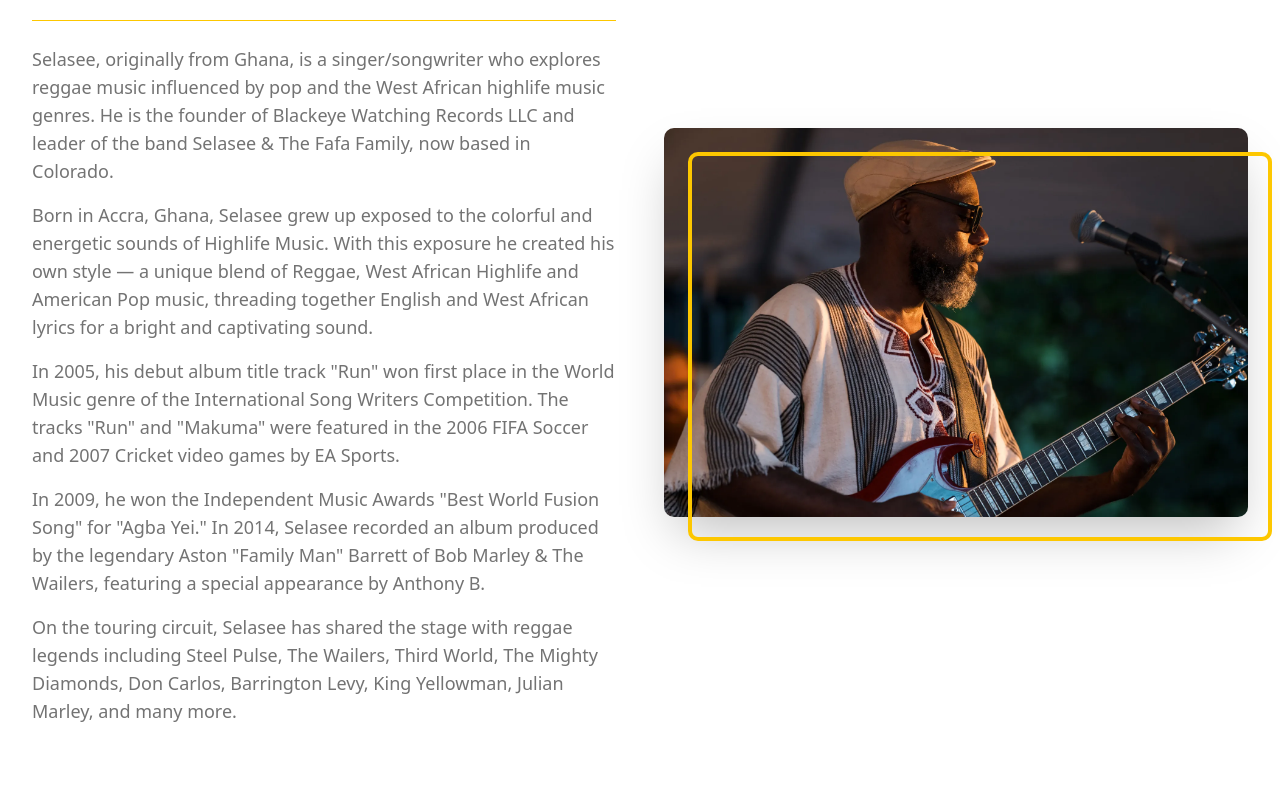
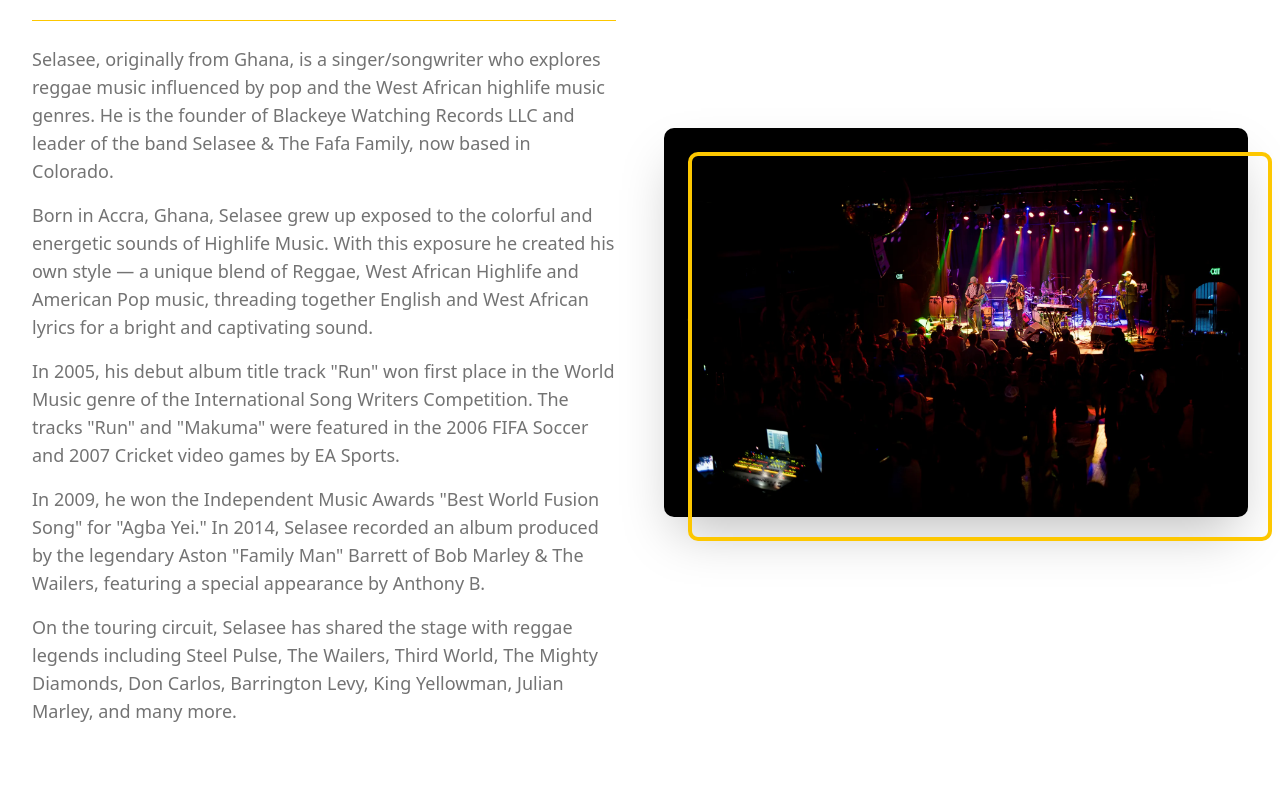
Before and after one commit to Zacharyflynn06/selasee, a SvelteKit app: page / in a window 1280 px wide. Shown: the part 960-1754 px from the top of the page. Built offline with nearby package versions, Linux system fonts and the light colour scheme.

Commit message:
Update hero and gallery images with new band photos
Replace hero section image from "Selasee Hero.webp" to "Full Band.webp" and update first gallery card from Jazz Is Dead performance to Selasee Atiase portrait with updated alt text and captions.

```diff
--- a/src/routes/+page.svelte
+++ b/src/routes/+page.svelte
@@ -205,7 +205,7 @@
 				</div>
 			</div>
 			<div class="relative">
-				<img src="/Selasee Hero.webp" alt="Selasee performing live" class="rounded-lg shadow-2xl" />
+				<img src="/Full Band.webp" alt="Selasee performing live" class="rounded-lg shadow-2xl" />
 				<div
 					class="absolute -right-6 -bottom-6 h-full w-full rounded-lg border-4 border-yellow-400"
 				></div>
@@ -332,15 +332,15 @@
 			<Card.Root class="group overflow-hidden p-0">
 				<div class="relative">
 					<img
-						src="/Jazz Is Dead 5.4.25 (7).webp"
-						alt="Jazz Is Dead, Denver"
+						src="/Selasee Atiase.webp"
+						alt="Selasee Atiase on vocals and guitar"
 						class="h-72 w-full object-cover transition-transform duration-300 group-hover:scale-110"
 					/>
 					<div
 						class="absolute inset-0 bg-linear-to-t from-black/60 to-transparent opacity-0 transition-opacity group-hover:opacity-100"
 					>
 						<p class="absolute bottom-4 left-4 text-lg font-semibold text-white">
-							Jazz Is Dead — Denver, CO
+							Selasee Atiase — Vocals, Guitar
 						</p>
 					</div>
 				</div>
```
